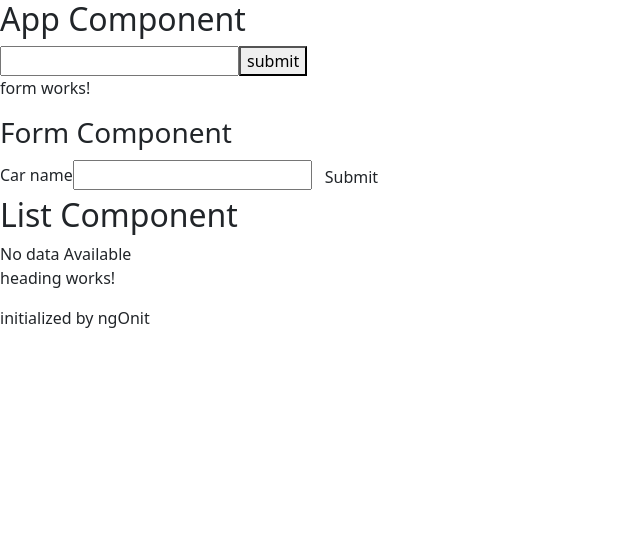
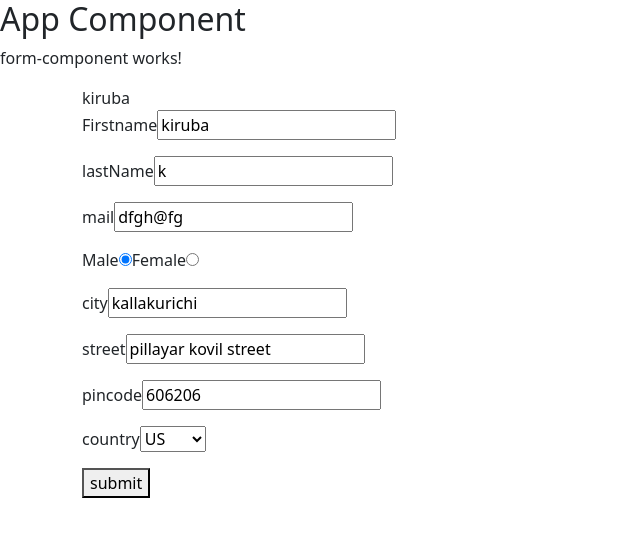
Before and after one commit to kirubak492/Angular, an Angular app: page / in a window 1280 px wide. Shown: the top 536 px of the page, without its empty margins (0-640 px from the left). Built offline with nearby package versions, Linux system fonts and the light colour scheme.

Commit message:
template driven added

```diff
--- a/src/app/app.component.html
+++ b/src/app/app.component.html
@@ -1,9 +1,12 @@
 <h2>App Component</h2>
 
-<input type="text" [(ngModel)]="title1">
+<!-- <input type="text" [(ngModel)]="title1">
 <button (click)="titleAdded()">submit</button>
 
 <app-list></app-list>
 
 
-<app-heading [text]="title2"></app-heading>
+<app-heading [text]="title2"></app-heading> -->
+
+
+<app-form-component></app-form-component>
--- a/src/app/app.module.ts
+++ b/src/app/app.module.ts
@@ -8,6 +8,7 @@ import { FormsModule } from '@angular/forms';
 import { FormComponent } from './form/form.component';
 import { ListComponent } from './list/list.component';
 import { HeadingComponent } from './heading/heading.component';
+import { FormComponentComponent } from './form-component/form-component.component';
 
 @NgModule({
   declarations: [
@@ -15,7 +16,8 @@ import { HeadingComponent } from './heading/heading.component';
     HelloComponent,
     FormComponent,
     ListComponent,
-    HeadingComponent
+    HeadingComponent,
+    FormComponentComponent
   ],
   imports: [
     BrowserModule,
--- /dev/null
+++ b/src/app/form-component/form-component.component.html
@@ -0,0 +1,50 @@
+<p>form-component works!</p>
+
+<div class="container">
+{{contact.firstName}}
+<form #contactForm="ngForm" (submit)="onSubmit(contactForm)">
+    <p>
+        <label for="firstName">Firstname</label>
+        <input type="text" id="firstname" name="firstName" [(ngModel)]="contact.firstName">
+    </p>
+    <p>
+        <label for="lastName">lastName</label>
+        <input type="text" id="lastName" name="lastName" [(ngModel)]="contact.lastName">
+    </p>
+    <p>
+        <label for="mail">mail</label>
+        <input type="text" id="mail" name="mail" [(ngModel)]="contact.mail">
+    </p>
+   <p>
+    <label for="male">Male</label>
+    <input type="radio" value="male" id="male" name="gender" [(ngModel)]="contact.gender">
+
+    <label for="female">Female</label>
+    <input type="radio" value="female" id="female" name="gender" [(ngModel)]="contact.gender">
+</p>
+    <div ngModelGroup="address">
+        <p>
+        <label for="city">city</label>
+        <input type="text" id="city" name="city" [(ngModel)]="contact.address.city">
+    </p>
+    <p>
+        <label for="street">street</label>
+        <input type="text" id="street" name="street" [(ngModel)]="contact.address.street">
+    </p>
+    <p>
+        <label for="pincode">pincode</label>
+        <input type="text" id="pincode" name="pincode" [(ngModel)]="contact.address.pincode">
+    </p>
+    </div>
+    <p>
+        <label for="country">country</label>
+        <select name="country" id="country" [(ngModel)]="contact.country">
+            <option value="">select</option>
+            <option [ngValue]="country.id" *ngFor="let country of countryList">{{country.name}}</option>
+        </select>
+    </p>
+
+    <p><button type="submit" >submit</button></p>
+</form>
+
+</div>
--- /dev/null
+++ b/src/app/form-component/form-component.component.ts
@@ -0,0 +1,62 @@
+import { Component ,OnInit} from '@angular/core';
+import { NgForm } from '@angular/forms';
+
+@Component({
+  selector: 'app-form-component',
+  standalone: false,
+  templateUrl: './form-component.component.html',
+  styleUrl: './form-component.component.css'
+})
+export class FormComponentComponent {
+
+  countryList:Country[]=[
+    new Country('1','India'),
+    new Country('2','US'),
+    new Country('3','UK'),
+
+  ]
+
+  contact!:Contact;
+  ngOnInit():void{
+    this.contact={
+      firstName:"kiruba",
+      lastName:"k",
+      mail:"dfgh@fg",
+      gender:"male",
+      country:"2",
+      address:{
+        city:"kallakurichi",
+        street:"pillayar kovil street",
+        pincode:"606206"
+      }
+
+    }
+  }
+
+  onSubmit(form:NgForm){
+    console.log(form.value);
+  }
+
+
+}
+class Contact{
+  firstName!:string;
+  lastName!:string;
+  mail!:string;
+  gender!:string;
+  country!:string;
+  address!:{
+    city:string;
+    street:string;
+    pincode:string;
+  }
+}
+class Country{
+id:String;
+name:String;
+
+constructor(id:String,name:String){
+  this.id=id;
+  this.name=name;
+}
+}
```
Also changed, not shown: src/app/form-component/form-component.component.css (added), 1 other file (tests, documents, lock files or other folders).
